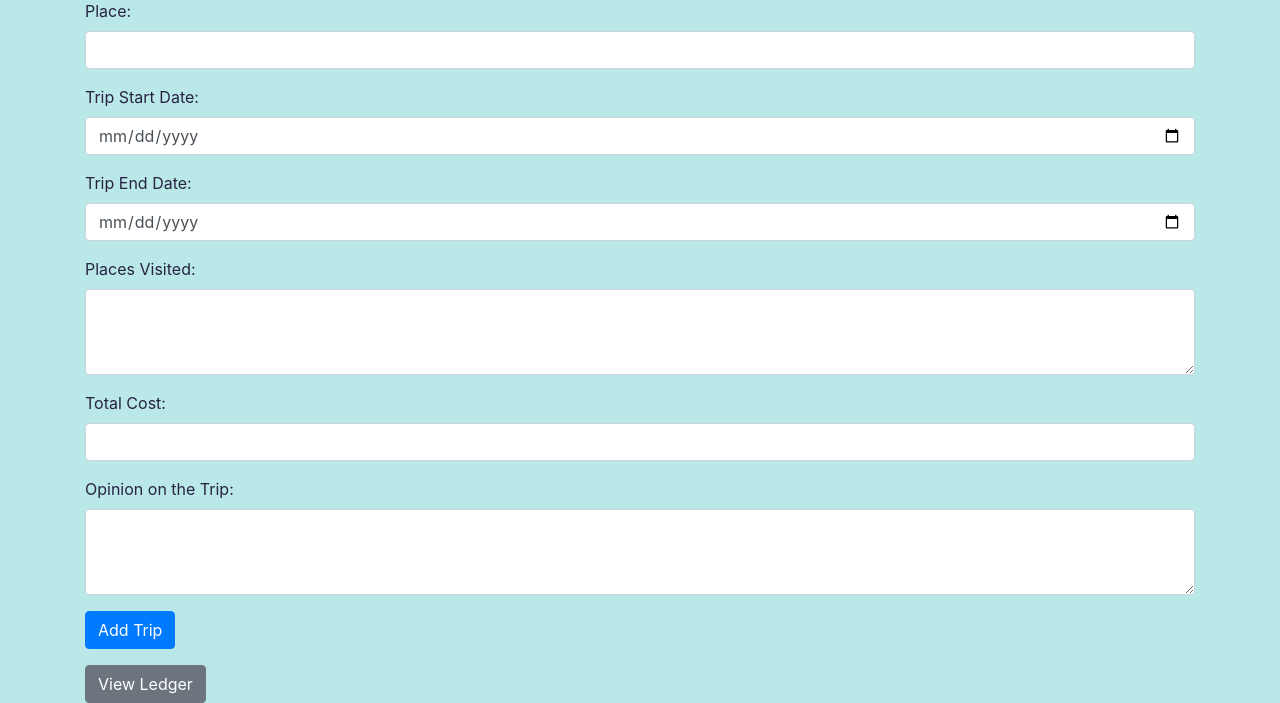
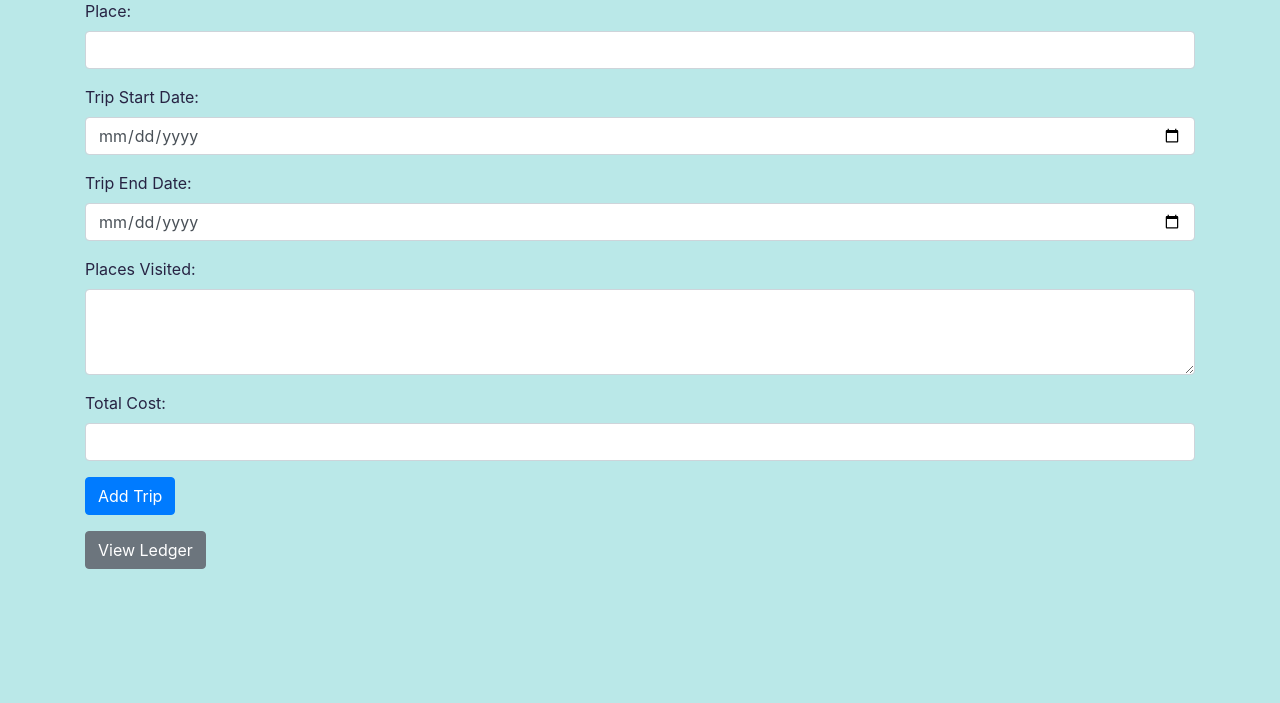
Before and after one commit to dhrruvx/Portfolio-Using-Flask, a Flask app: page /ledger_add in a window 1280 px wide. Shown: the part 137-840 px from the top of the page. After the commit the page ends 706 px from the top, so only its background shows below. Run offline with Flask 3, Linux system fonts and the light colour scheme; some libraries are stand-ins or nearby versions.

Commit message:
Updated!

```diff
--- a/app.py
+++ b/app.py
@@ -20,8 +20,7 @@ def ledger_add():
             'trip_start_date': request.form['trip_start_date'],
             'trip_end_date': request.form['trip_end_date'],
             'places_visited': request.form['places_visited'],
-            'total_cost': request.form['total_cost'],
-            'opinion': request.form['opinion']
+            'total_cost': request.form['total_cost']
         }
         lg.append(trip)  # Append to the "ledger" list
         # Redirect to ledger_view route after adding trip
--- a/templates/ledger_add.html
+++ b/templates/ledger_add.html
@@ -47,10 +47,6 @@
                 <label for="total_cost">Total Cost:</label>
                 <input type="text" class="form-control" name="total_cost" id="total_cost">
             </div>
-            <div class="form-group">
-                <label for="opinion">Opinion on the Trip:</label>
-                <textarea class="form-control" name="opinion" id="opinion" rows="3"></textarea>
-            </div>
             <button type="submit" class="btn btn-primary">Add Trip</button>
         </form>
         <!-- Link to the ledger -->
--- a/templates/ledger_view.html
+++ b/templates/ledger_view.html
@@ -39,7 +39,6 @@
                     <th>Trip End Date</th>
                     <th>Places Visited</th>
                     <th>Total Cost</th>
-                    <th>Opinion</th>
                 </tr>
             </thead>
             <tbody>
@@ -50,7 +49,6 @@
                     <td>{{ trip.trip_end_date }}</td>
                     <td>{{ trip.places_visited }}</td>
                     <td>{{ trip.total_cost }}</td>
-                    <td>{{ trip.opinion }}</td>
                 </tr>
                 {% endfor %}
             </tbody>
```
